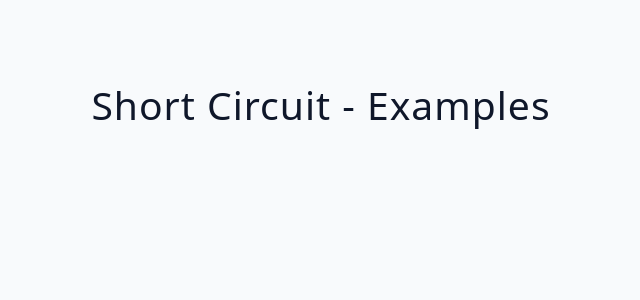
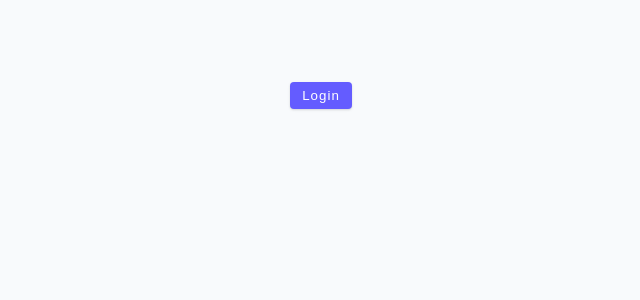
Before and after one commit to BambaThiam/React, a React (Vite) app in the folder 03-React avancé/: page / in a window 1280 px wide. Shown: the top 300 px of the page, without its empty margins (319-959 px from the left). Built offline with nearby package versions, Linux system fonts and the light colour scheme.

Commit message:
login_logout

```diff
--- a/03-React avancé/src/App.jsx
+++ b/03-React avancé/src/App.jsx
@@ -1,4 +1,4 @@
-import Starter from './tutorial/03-conditional-rendering/starter/05-short-circuit-examples'
+import Starter from './tutorial/03-conditional-rendering/starter/07-user-challenge'
 
 function App() {
   return (
--- a/03-React avancé/src/tutorial/03-conditional-rendering/starter/07-user-challenge.jsx
+++ b/03-React avancé/src/tutorial/03-conditional-rendering/starter/07-user-challenge.jsx
@@ -1,5 +1,35 @@
+import { useState } from 'react'
+
 const UserChallenge = () => {
-  return <h2>user challenge</h2>;
-};
+  const [user, setUser] = useState(null)
 
-export default UserChallenge;
+  const login = () => {
+    setUser({ name: 'Bamba' })
+  }
+
+  const logout = () => {
+    setUser(null)
+  }
+
+  return (
+    <div>
+      {user ? (
+        <div>
+          <h4>Hello there, {user.name}</h4>,
+          <button className="btn" onClick={logout}>
+            logout
+          </button>
+        </div>
+      ) : (
+        ((<h4>Please login</h4>),
+        (
+          <button className="btn" onClick={login}>
+            login
+          </button>
+        ))
+      )}
+    </div>
+  )
+}
+
+export default UserChallenge
```
Also changed, not shown: 03-React avancé/src/tutorial/03-conditional-rendering/starter/06-toggle-challenge.jsx (+27 -3 lines).
